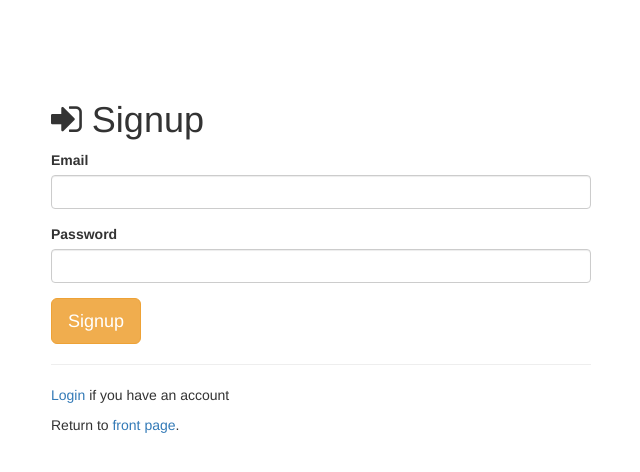
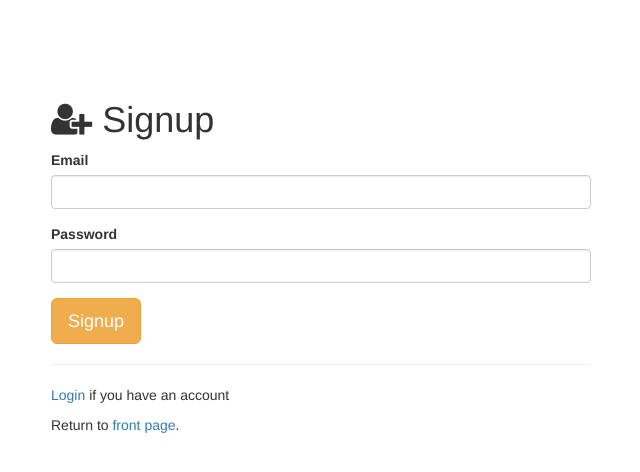
Before and after one commit to dauni0/ohsiha2018, a Node server app: page /signup in a window 1280 px wide. Shown: the top 472 px of the page, without its empty margins (319-959 px from the left). Run offline with Node 20, Linux system fonts and the light colour scheme; some libraries are stand-ins or nearby versions.

Commit message:
Minor fixes

```diff
--- a/ohsiha2018-229041/app.js
+++ b/ohsiha2018-229041/app.js
@@ -7,7 +7,6 @@ var bodyParser = require('body-parser');
 
 var session = require('express-session');
 
-var mongo = require('mongodb');
 var mongoose = require('mongoose');
 mongoose.connect('mongodb://localhost:27017/ohsihadb');
 
@@ -15,7 +14,6 @@ var db = mongoose.connection;
 db.on('error', console.error.bind(console, 'connection error:'));
 db.once('open', function() {
     // connected
-    console.log("connected to db");
 });
 
 var passport = require('passport');
--- a/ohsiha2018-229041/package.json
+++ b/ohsiha2018-229041/package.json
@@ -13,7 +13,6 @@
     "express": "~4.15.5",
     "morgan": "~1.9.0",
     "serve-favicon": "~2.4.5",
-    "mongodb": "^3.0.4",
     "mongoose": "^5.0.6",
     "passport": "^0.4.0",
     "passport-local": "^1.0.0",
--- a/ohsiha2018-229041/views/login.ejs
+++ b/ohsiha2018-229041/views/login.ejs
@@ -4,18 +4,16 @@
 <head>
     <title>Node Authentication</title>
     <link rel="stylesheet" href="//netdna.bootstrapcdn.com/bootstrap/3.0.2/css/bootstrap.min.css">
-    <link rel="stylesheet" href="//netdna.bootstrapcdn.com/font-awesome/4.0.3/css/font-awesome.min.css">
+    <link rel="stylesheet" href="https://cdnjs.cloudflare.com/ajax/libs/font-awesome/4.7.0/css/font-awesome.min.css">
     <style>
         body        { padding-top:80px; }
     </style>
 </head>
 <body>
 <div class="container">
-
     <div class="col-sm-6 col-sm-offset-3">
 
         <h1><span class="fa fa-sign-in"></span> Login</h1>
-
         <% if (message.length > 0) { %>
         <div class="alert alert-danger"><%= message %></div>
         <% } %>
@@ -29,7 +27,6 @@
                 <label>Password</label>
                 <input type="password" class="form-control" name="password">
             </div>
-
             <button type="submit" class="btn btn-warning btn-lg">Login</button>
         </form>
 
--- a/ohsiha2018-229041/views/signup.ejs
+++ b/ohsiha2018-229041/views/signup.ejs
@@ -3,17 +3,15 @@
 <head>
     <title>Node Authentication</title>
     <link rel="stylesheet" href="//netdna.bootstrapcdn.com/bootstrap/3.0.2/css/bootstrap.min.css">
-    <link rel="stylesheet" href="//netdna.bootstrapcdn.com/font-awesome/4.0.3/css/font-awesome.min.css">
+    <link rel="stylesheet" href="https://cdnjs.cloudflare.com/ajax/libs/font-awesome/4.7.0/css/font-awesome.min.css">
     <style>
         body        { padding-top:80px; }
     </style>
 </head>
 <body>
 <div class="container">
-
     <div class="col-sm-6 col-sm-offset-3">
-
-        <h1><span class="fa fa-sign-in"></span> Signup</h1>
+        <h1><span class="fa fa-user-plus"></span> Signup</h1>
 
         <% if (message.length > 0) { %>
         <div class="alert alert-danger"><%= message %></div>
@@ -36,7 +34,6 @@
 
         <p><a href="/login">Login</a> if you have an account</p>
         <p>Return to <a href="/">front page</a>.</p>
-
     </div>
 
 </div>
```
Also changed, not shown: ohsiha2018-229041/views/index.ejs (+4 -7 lines), ohsiha2018-229041/views/profile.ejs (+6 -4 lines).
